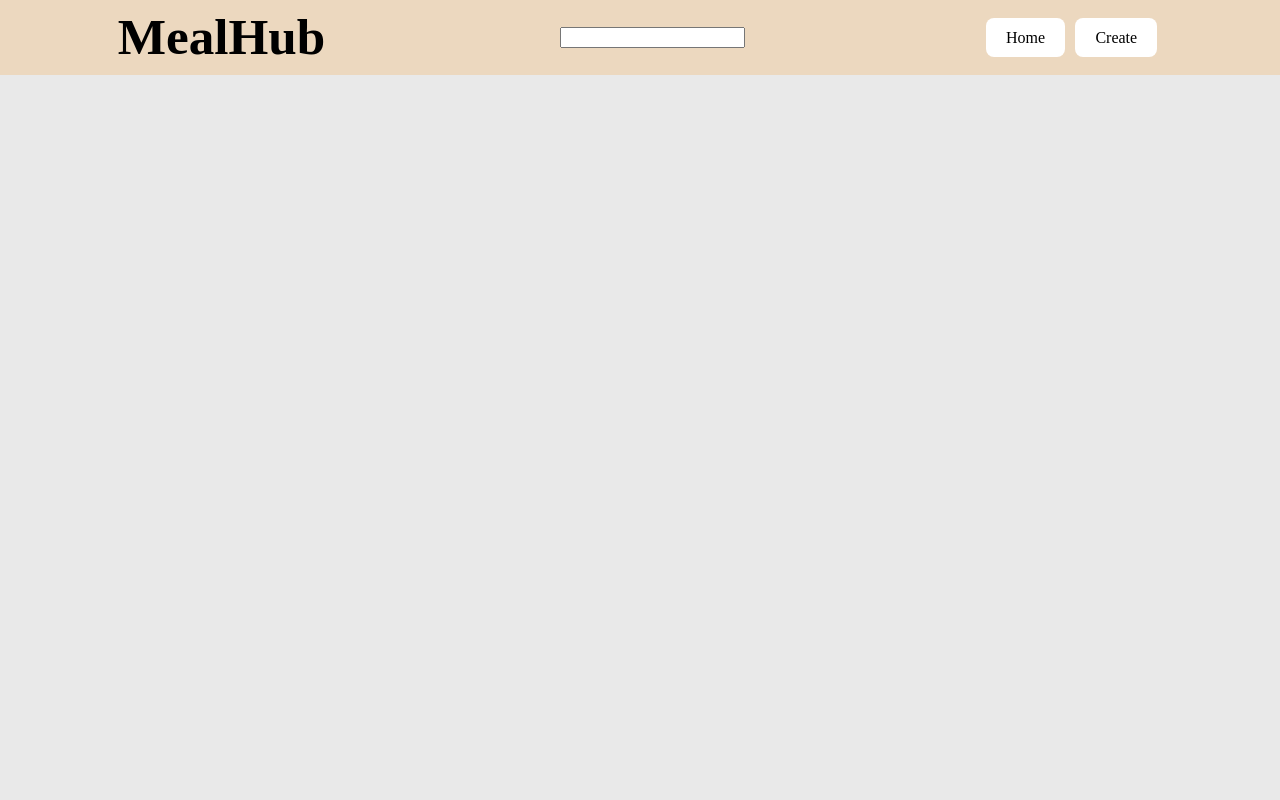
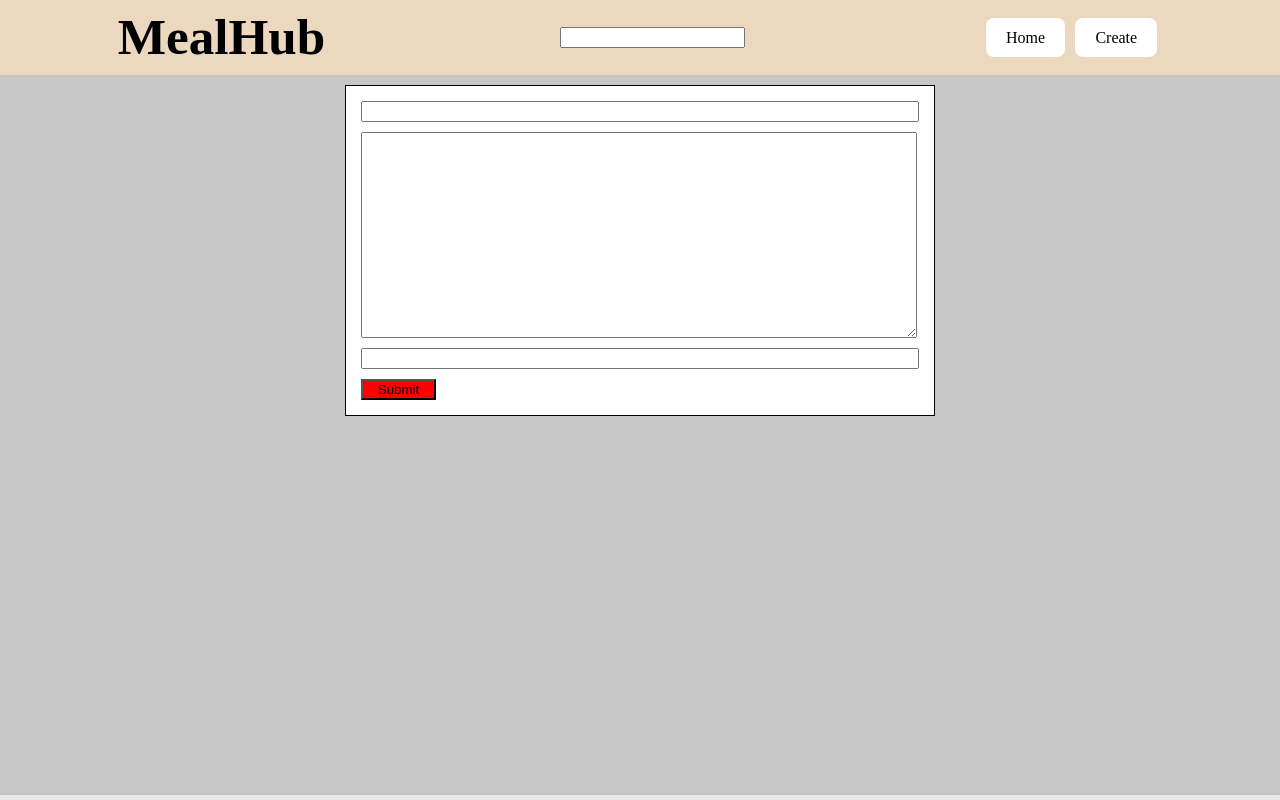
Before and after one commit to paul-nguyen-1/HobbyHub, a React (Vite) app: page /updatePost/1 in a window 1280 px wide. Before the commit this address had no page. Built offline with nearby package versions, Linux system fonts and the light colour scheme.

Commit message:
update component

```diff
--- a/src/App.jsx
+++ b/src/App.jsx
@@ -4,6 +4,7 @@ import Navbar from "./components/Navbar";
 import CreatePost from "./pages/CreatePost";
 import Home from "./pages/Home";
 import PostID from "./pages/PostID";
+import UpdatePostID from "./pages/UpdatePostID";
 
 function App() {
   const [search, setSearch] = useState("");
@@ -21,6 +22,10 @@ function App() {
       path: "/post/:id",
       element: <PostID />,
     },
+    {
+      path: "/updatePost/:id",
+      element: <UpdatePostID />,
+    },
   ]);
 
   return (
--- a/src/components/PostCard.css
+++ b/src/components/PostCard.css
@@ -1 +1,6 @@
 .comment{}
+
+.postUpdate{
+    display: flex;
+    justify-content: space-between;
+}
--- a/src/components/PostCard.jsx
+++ b/src/components/PostCard.jsx
@@ -1,14 +1,9 @@
 import React, { useState, useEffect } from "react";
 import "./PostCard.css";
-import { useParams } from "react-router-dom";
+import { Link, useParams } from "react-router-dom";
 import { supabase } from "../client";
 
-function PostCard({
-  created,
-  title,
-  image,
-  upvote,
-}) {
+function PostCard({ created, title, image, upvote, description }) {
   const { id } = useParams();
   const [comment, setComment] = useState("");
   //Must have a letter or number and allows for empty white space in between
@@ -57,7 +52,7 @@ function PostCard({
     //create copy of arr and remove comment at specific index selected
     const newComments = [...postComments];
     newComments.splice(index, 1);
-    setPostComments(newComments)
+    setPostComments(newComments);
     await supabase.from("Meals").update({ comments: newComments }).eq("id", id);
   };
 
@@ -88,8 +83,17 @@ function PostCard({
       <div className="card">
         <p>{elapsedTime}</p>
         <h1>{title}</h1>
+        <p>{description}</p>
         <img src={image} />
-        <p>{upvote} upvotes</p>
+        <div className="postUpdate">
+          <p>{upvote} upvotes</p>
+          <div style={{ display: "flex", flexDirection: "row" }}>
+            <Link to={`/updatePost/${id}`}>
+              <p>Update</p>
+            </Link>
+            <p>Delete</p>
+          </div>
+        </div>
       </div>
       <div className="comment">
         {postComments.map((comment, index) => (
--- a/src/pages/PostID.jsx
+++ b/src/pages/PostID.jsx
@@ -26,6 +26,7 @@ function PostID() {
             key={index}
             created={post.created_at}
             title={post.title}
+            description={post.description}
             image={post.image}
             upvote={post.upvote}
           />
--- a/src/pages/UpdatePostID.jsx
+++ b/src/pages/UpdatePostID.jsx
@@ -1,9 +1,76 @@
-import React from 'react'
+import React, { useState } from "react";
+import { supabase } from "../client";
+import { useParams } from "react-router-dom";
 
 function UpdatePostID() {
+  const { id } = useParams();
+  const [input, setInput] = useState({
+    title: "",
+    description: "",
+    image: "",
+  });
+
+  const handleChange = (e) => {
+    const name = e.target.name;
+    setInput((prev) => {
+      return { ...prev, [name]: e.target.value };
+    });
+    console.log(input);
+  };
+
+  const updatePost = async (event) => {
+    event.preventDefault();
+    await supabase
+      .from("Meals")
+      .update({
+        title: input.title,
+        description: input.description,
+        image: input.image,
+      })
+      .select()
+      .eq("id", id);
+
+    window.location = "/";
+
+    setInput({
+      title: "",
+      description: "",
+      image: "",
+    });
+  };
   return (
-    <div>UpdatePostID</div>
-  )
+    <div className="createPost">
+      <form className="container">
+        <input
+          type="text"
+          id="title"
+          name="title"
+          value={input.title}
+          onChange={handleChange}
+        ></input>
+        <textarea
+          type="text"
+          id="description"
+          name="description"
+          value={input.description}
+          onChange={handleChange}
+        ></textarea>
+        <input
+          type="text"
+          id="image"
+          name="image"
+          value={input.image}
+          onChange={handleChange}
+        ></input>
+        <input
+          type="submit"
+          value="Submit"
+          onClick={updatePost}
+          style={{ width: "75px", backgroundColor: "red" }}
+        />
+      </form>
+    </div>
+  );
 }
 
-export default UpdatePostID
+export default UpdatePostID;
```
